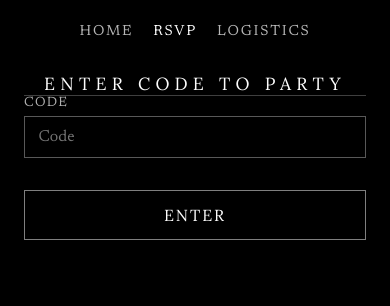
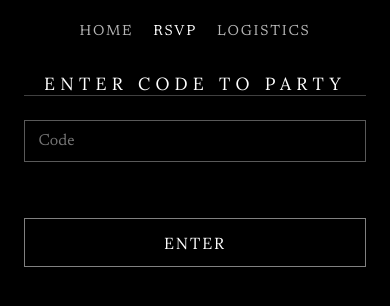
Before and after one commit to ava-firstaccess/wedding-website, a Next.js app: page /rsvp in a window 390 px wide. Shown: the top 306 px of the page. Built offline with nearby package versions, Linux system fonts and the light colour scheme.

Commit message:
Adjust RSVP and logistics spacing and timing

```diff
--- a/app/logistics/page.js
+++ b/app/logistics/page.js
@@ -80,8 +80,7 @@ export default function Logistics() {
               <h1 className={styles.heading}>Logistics</h1>
               <hr className={styles.rule} />
               <form className={styles.form} onSubmit={handleSubmit}>
-                <div className={styles.field}>
-                  <label htmlFor="code">Code</label>
+                <div className={`${styles.field} ${styles.codeField}`}>
                   <input id="code" value={code} onChange={(e) => setCode(e.target.value.toUpperCase())} placeholder="Code" required />
                 </div>
                 {error ? <p className={styles.error}>{error}</p> : null}
--- a/app/rsvp/page.js
+++ b/app/rsvp/page.js
@@ -301,8 +301,8 @@ export default function RSVP() {
 
   useEffect(() => {
     const revealTimer = setTimeout(() => setPhase('lions-in'), 100)
-    const fadeOutTimer = setTimeout(() => setPhase('lions-out'), 2226)
-    const formTimer = setTimeout(() => setPhase('form-in'), 3501)
+    const fadeOutTimer = setTimeout(() => setPhase('lions-out'), 1800)
+    const formTimer = setTimeout(() => setPhase('form-in'), 3075)
     return () => {
       clearTimeout(revealTimer)
       clearTimeout(fadeOutTimer)
@@ -380,8 +380,7 @@ export default function RSVP() {
               <hr className={styles.rule} />
 
               <form className={styles.form} onSubmit={handleCodeSubmit}>
-                <div className={styles.field}>
-                  <label htmlFor="inviteCode">Code</label>
+                <div className={`${styles.field} ${styles.codeField}`}>
                   <input
                     id="inviteCode"
                     name="inviteCode"
--- a/app/rsvp/page.module.css
+++ b/app/rsvp/page.module.css
@@ -109,6 +109,15 @@
   letter-spacing: 0.08em;
   text-transform: uppercase;
   opacity: 0.62;
+}
+
+.codeField {
+  margin-top: 2rem;
+  margin-bottom: 2rem;
+}
+
+.pageHeader {
+  margin-bottom: 2rem;
 }
 
 .rule {
@@ -358,6 +367,15 @@
 }
 
 @media (max-width: 480px) {
+  .codeField {
+    margin-top: 1.5rem;
+    margin-bottom: 1.5rem;
+  }
+
+  .pageHeader {
+    margin-bottom: 1.5rem;
+  }
+
   .main {
     min-height: unset;
     justify-content: flex-start;
```
